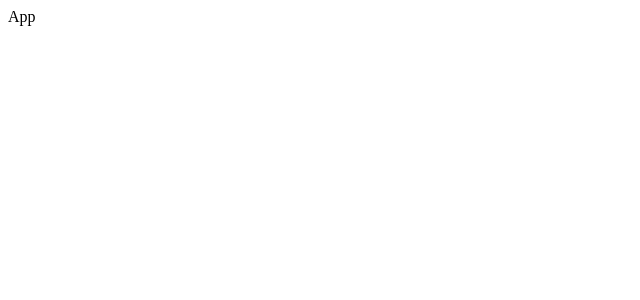
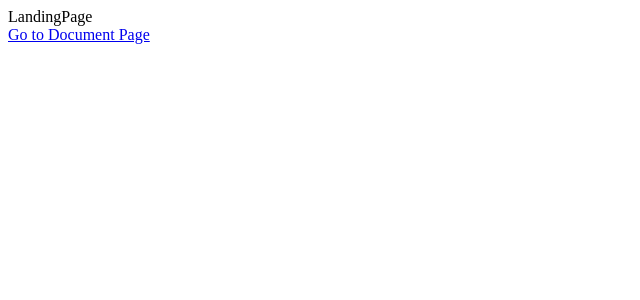
Before and after one commit to mdaz78/pulley-assignment, a React (Create React App) app: page / in a window 1280 px wide. Shown: the top 300 px of the page, without its empty margins (0-640 px from the left). Built offline with nearby package versions, Linux system fonts and the light colour scheme.

Commit message:
feat: Implement routing

```diff
--- a/src/components/App.js
+++ b/src/components/App.js
@@ -1,5 +1,17 @@
 import React from 'react';
+import { BrowserRouter as Router, Switch, Route } from 'react-router-dom';
+import LandingPage from '../page/LandingPage';
+import DocumentTypePage from '../page/DocumentTypePage';
 
 export default function App() {
-  return <div>App</div>;
+  return (
+    <Router>
+      <div>
+        <Switch>
+          <Route path='/' exact component={LandingPage} />
+          <Route path='/document' exact component={DocumentTypePage} />
+        </Switch>
+      </div>
+    </Router>
+  );
 }
--- /dev/null
+++ b/src/page/DocumentTypePage.js
@@ -0,0 +1,11 @@
+import React from 'react';
+import { Link } from 'react-router-dom';
+
+export default function DocumentTypePage() {
+  return (
+    <>
+      <div>Document Type Page</div>
+      <Link to='/'>Go Back</Link>
+    </>
+  );
+}
--- /dev/null
+++ b/src/page/LandingPage.js
@@ -0,0 +1,11 @@
+import React from 'react';
+import { Link } from 'react-router-dom';
+
+export default function LandingPage() {
+  return (
+    <>
+      <div>LandingPage</div>
+      <Link to='/document'>Go to Document Page</Link>
+    </>
+  );
+}
```
